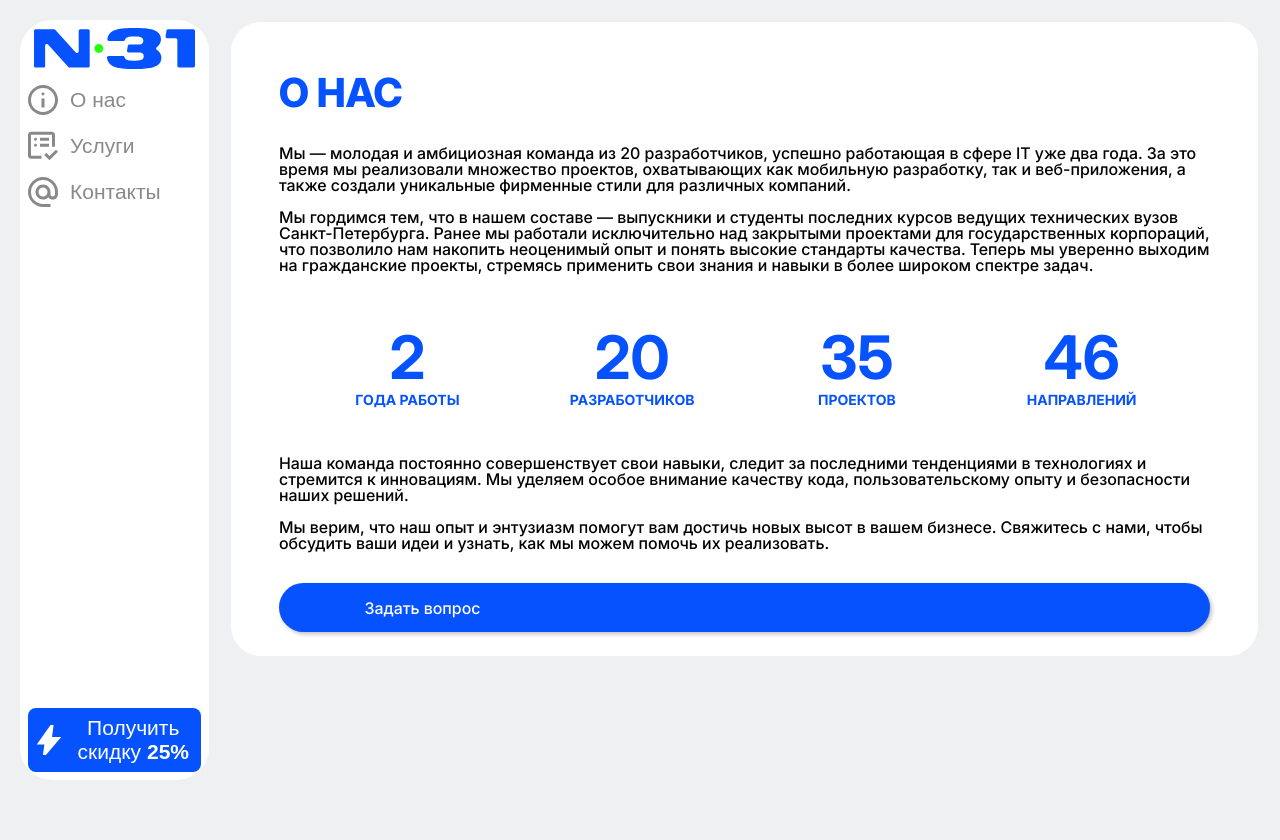
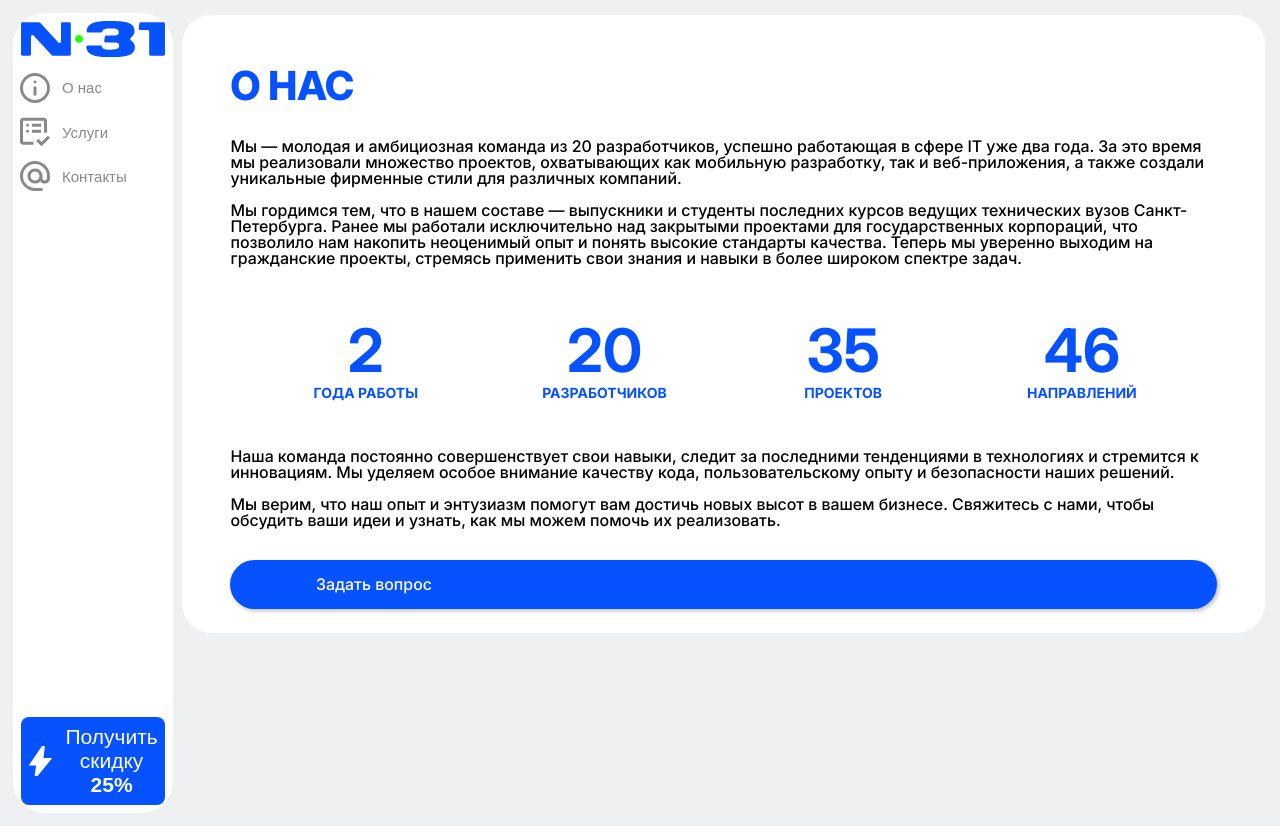
Before and after one commit to helennn123433/visitka_freelance, a Vue app: page / in a window 1280 px wide. Built offline with nearby package versions, Linux system fonts and the light colour scheme.

Commit message:
до апокалипсиса (сделал расположение элементов)

```diff
--- a/src/App.vue
+++ b/src/App.vue
@@ -1,7 +1,27 @@
 <template>
-  <sidebar-component />
+  <div class="main__app">
+    <div>
+      <sidebar-component />
+    </div>
+    <div class="all__staff">
+      <about-us />
+    </div>
+  </div>
 </template>
 
 <script setup lang="ts">
 import SidebarComponent from '@/components/sidebar/SidebarComponent.vue';
+import AboutUs from '@/components/aboutUs/AboutUs.vue';
 </script>
+
+<style>
+.main__app {
+  display: flex;
+  padding: 1vw;
+  background-color: #eff0f2;
+}
+.all__staff {
+  max-height: 100vh;
+  overflow: scroll;
+}
+</style>
--- a/src/components/sidebar/SidebarComponent.vue
+++ b/src/components/sidebar/SidebarComponent.vue
@@ -40,15 +40,11 @@
         </button>
       </div>
     </div>
-    <div class="main__all__staff">
-      <about-us />
-    </div>
   </div>
 </template>
 
 <script setup lang="ts">
 import { ref } from 'vue';
-import AboutUs from '@/components/aboutUs/AboutUs.vue';
 
 const activeIcon = ref<string | null>(null);
 
@@ -60,9 +56,7 @@ const toggleIcon = (iconName: string) => {
 <style>
 .main {
   display: flex;
-  flex-direction: row;
-  background-color: #eff0f2;
-  padding: 10px;
+  margin-right: 0.6vw;
 }
 
 .logo__main {
@@ -92,14 +86,11 @@ const toggleIcon = (iconName: string) => {
   display: flex;
   flex-direction: column;
   justify-content: space-between;
-  height: 95vh;
-  width: 15vh;
-  max-width: 20%;
-  min-width: 15%;
-  max-height: 80%;
+  height: 100vh;
+  max-width: 20vh;
+  min-width: 8vh;
   background-color: white;
   border-radius: 32px;
-  margin: 10px;
 }
 
 .btn {
@@ -179,8 +170,8 @@ const toggleIcon = (iconName: string) => {
     margin-right: 12px;
   }
   .btn {
-    font-size: 21px;
-    padding: 1vh;
+    font-size: 15px;
+    padding: 0.9vh;
   }
 }
 
@@ -193,7 +184,6 @@ const toggleIcon = (iconName: string) => {
 
   .btn {
     font-size: 14px;
-    font-family: Inter, sans-serif;
     padding: 0.8vh;
   }
 
@@ -209,7 +199,6 @@ const toggleIcon = (iconName: string) => {
 
   .btn {
     font-size: 12px;
-    font-family: Inter, sans-serif;
     padding: 0.6vh;
   }
 
@@ -225,7 +214,6 @@ const toggleIcon = (iconName: string) => {
 
   .img_plz {
     display: flex;
-    font-family: Inter, sans-serif;
     margin-right: 0;
   }
 
```
